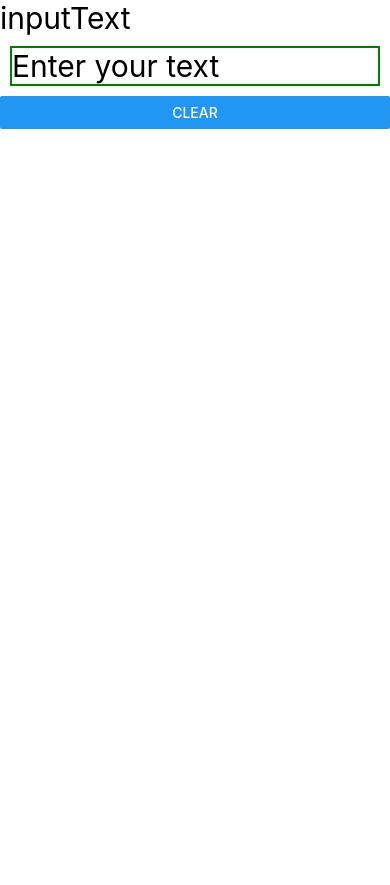
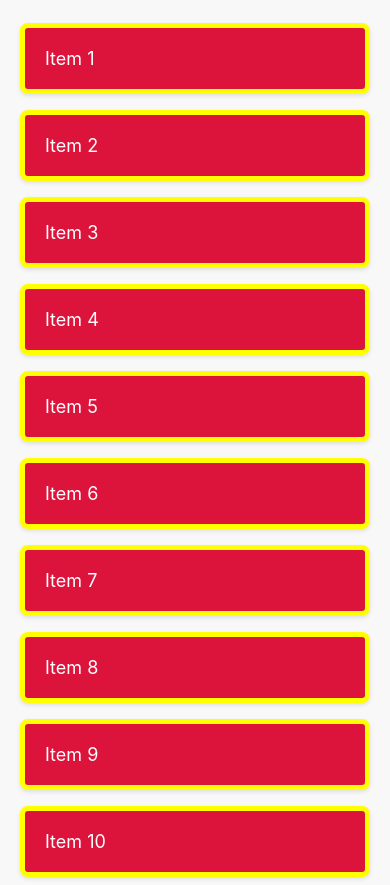
Before and after one commit to Efty131/React-native-learning, a React Native app: screen / in a window 390 px wide. Before the commit the page ends 844 px from the top, so only its background shows below. Built offline with nearby package versions, Linux system fonts and the light colour scheme.

Commit message:
FlatList

```diff
--- a/App.jsx
+++ b/App.jsx
@@ -1,11 +1,11 @@
 import { View } from 'react-native'
 import React from 'react';
-import UserInput from './src/components/UserInput';
+import FlatListScreen from './src/components/flatListScreen';
 const App = () => {
 
   return (
     <View>
-      <UserInput />
+      <FlatListScreen />
     </View>
   )
 }
--- /dev/null
+++ b/src/components/flatListScreen.jsx
@@ -0,0 +1,33 @@
+import { View, Text, FlatList } from 'react-native';
+import React from 'react';
+import styles from '../style/styles';
+const data = [
+    { id: 1, title: 'Item 1' },
+    { id: 2, title: 'Item 2' },
+    { id: 3, title: 'Item 3' },
+    { id: 4, title: 'Item 4' },
+    { id: 5, title: 'Item 5' },
+    { id: 6, title: 'Item 6' },
+    { id: 7, title: 'Item 7' },
+    { id: 8, title: 'Item 8' },
+    { id: 9, title: 'Item 9' },
+    { id: 10, title: 'Item 10' },
+];
+const flatListScreen = () => {
+    const renderItem = ({ item }) => (
+        <View style={styles.item}>
+            <Text style={styles.title}>{item.title}</Text>
+        </View>
+    );
+  return (
+    <View style={styles.container}>
+      <FlatList
+        data={data}
+        renderItem={renderItem}
+        keyExtractor={item => item.id }
+        contentContainerStyle={styles.list}
+      />
+    </View>
+  );
+};
+export default flatListScreen;
--- /dev/null
+++ b/src/style/styles.js
@@ -0,0 +1,39 @@
+import { StyleSheet } from 'react-native';
+
+const styles = StyleSheet.create({
+    External: {
+        color: 'red',
+        textAlign: 'center',
+        fontWeight: 'bold',
+        fontSize: 30,
+    },
+    container: {
+        backgroundColor: '#f8f8f8',
+        paddingTop: 15,
+    },
+    list: {
+        paddingHorizontal: 20,
+    },
+    item :{
+        backgroundColor: 'crimson',
+        borderWidth: 5,
+        borderColor: 'yellow',
+        padding: 20,
+        marginVertical: 8,
+        borderRadius: 8,
+        shadowColor: '#000',
+        shadowOffset: {
+            width: 0,
+            height: 2,
+        },
+        shadowOpacity: 0.1,
+        shadowRadius: 4,
+        elevation: 2,
+    },
+    title: {
+        color: '#fff',
+        fontSize: 18,
+    }
+});
+
+export default styles;
```
Also changed, not shown: src/components/styling.jsx (added, +21 -0 lines).
